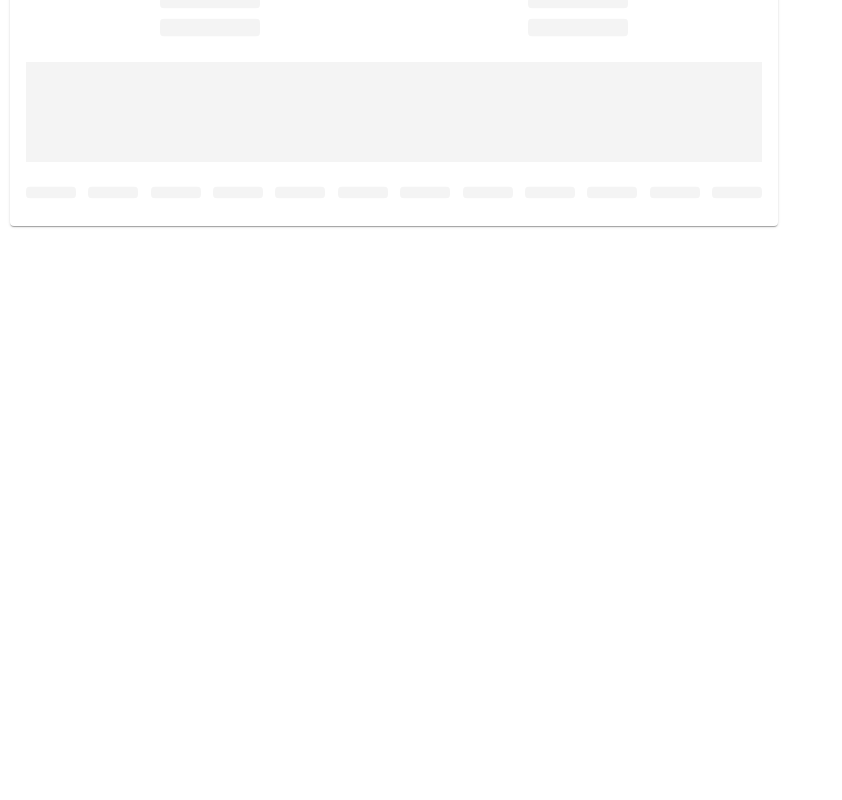
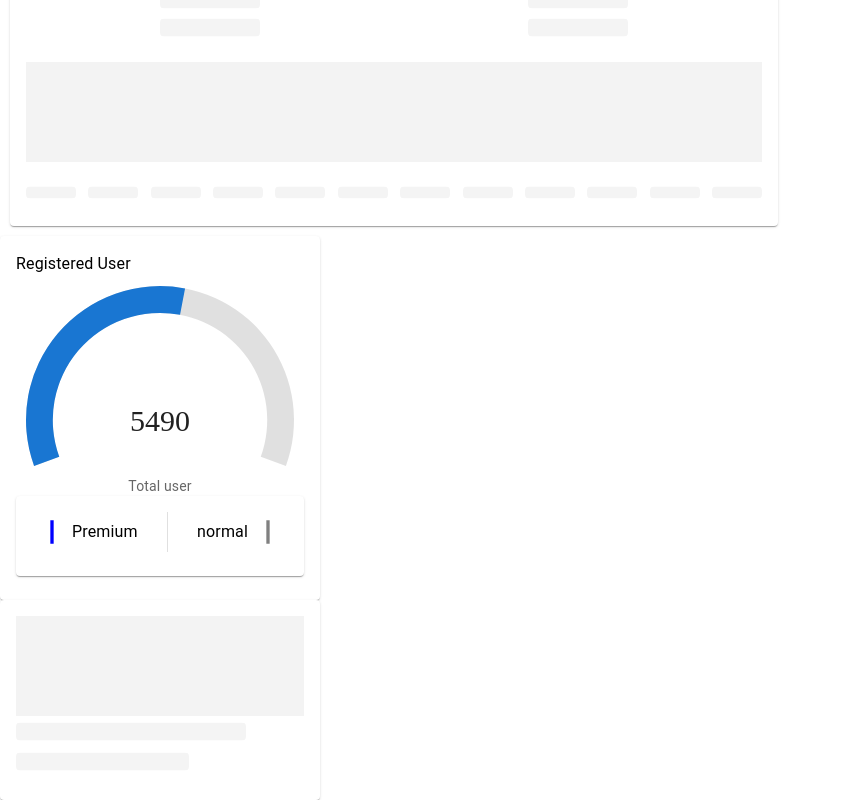
Before and after one commit to Koshick143/dashboad-components, a React (Vite) app: page / in a window 1280 px wide. Shown: the part 631-1431 px from the top of the page, without its empty margins (0-842 px from the left). Before the commit the page ends 867 px from the top, so only its background shows below. Built offline with nearby package versions, Linux system fonts and the light colour scheme.

Commit message:
done with chart card and its skelton component

```diff
--- a/src/App.tsx
+++ b/src/App.tsx
@@ -5,8 +5,11 @@ import  TopBar  from './components/TopBar'
 import RevenueChart from './components/RevenueChart'
 import RevenueChartSkeleton from './components/RevenueChartSkeleton'
 import ProductList from './components/ProductList'
+import ChartCard from './components/ChartCard'
+import GaugeChart from './components/GaugeChart'
 
-import { Box } from '@mui/material'
+import { Box,Typography } from '@mui/material'
+import ChartCardSkeleton from './components/ChartCardSkeleton'
 
 function App() {
 
@@ -22,7 +25,11 @@ function App() {
 
 
      </Box>
-
+      <ChartCard>
+      <Typography variant="body1" color="initial"> Registered User</Typography>
+        <GaugeChart/>
+      </ChartCard>
+      <ChartCardSkeleton/>
     </>
   )
 }
--- /dev/null
+++ b/src/components/ChartCard.tsx
@@ -0,0 +1,19 @@
+import React, { ReactNode } from 'react';
+import { Card, CardContent, Typography } from '@mui/material';
+
+interface ChartCardProps {
+  children?: ReactNode;
+}
+
+const ChartCard: React.FC<ChartCardProps> = ({ children }) => {
+  return (
+    <Card sx={{width:'25vw'}}>
+
+      <CardContent >
+        {children}
+      </CardContent>
+    </Card>
+  );
+}
+
+export default ChartCard;
--- /dev/null
+++ b/src/components/ChartCardSkeleton.tsx
@@ -0,0 +1,16 @@
+import React from 'react';
+import { Card, CardContent, Skeleton } from '@mui/material';
+
+const ChartCardSkeleton: React.FC = () => {
+  return (
+    <Card sx={{ width: '25vw' }}>
+      <CardContent>
+        <Skeleton variant="rectangular" width="100%" height={100} />
+        <Skeleton variant="text" width="80%" height={30} />
+        <Skeleton variant="text" width="60%" height={30} />
+      </CardContent>
+    </Card>
+  );
+}
+
+export default ChartCardSkeleton;
--- /dev/null
+++ b/src/components/GaugeChart.tsx
@@ -0,0 +1,47 @@
+import React from 'react'
+import { Gauge, gaugeClasses } from '@mui/x-charts/Gauge';
+import { Card, CardContent, Typography ,Box, Divider } from '@mui/material';
+
+import RemoveIcon from '@mui/icons-material/Remove';
+
+ const GaugeChart = () => {
+  return (
+    <>
+
+<Gauge
+  value={5490}
+  valueMax={10000}
+  startAngle={-110}
+  endAngle={110}
+  height={200}
+  sx={{
+    [`& .${gaugeClasses.valueText}`]: {
+      fontSize: 30,
+      transform: 'translate(0px, 0px)',
+    },
+  }}
+  text={
+     ({ value ,}) => `${value}`
+
+  }
+
+/>
+
+<Typography sx={{textAlign:'center'}} variant='body2' color='text.secondary'>Total user </Typography>
+
+    <Card>
+     <CardContent sx={{display:'flex' ,justifyContent:'space-between'}}>
+        <Box sx={{display:'flex' ,alignItems:'center'}}> <RemoveIcon sx={{rotate:'90deg', fontSize:'40px', color:'blue'}}/> <Typography variant="body1" color="initial"> Premium </Typography> </Box>
+        <Divider orientation='vertical' flexItem/>
+        <Box sx={{display:'flex' ,alignItems:'center'}}>  <Typography variant="body1" color="initial"> normal </Typography><RemoveIcon sx={{rotate:'90deg', fontSize:'40px', color:'grey'}}/></Box>
+     </CardContent>
+    </Card>
+    </>
+
+
+
+  )
+}
+
+
+export default GaugeChart
```
